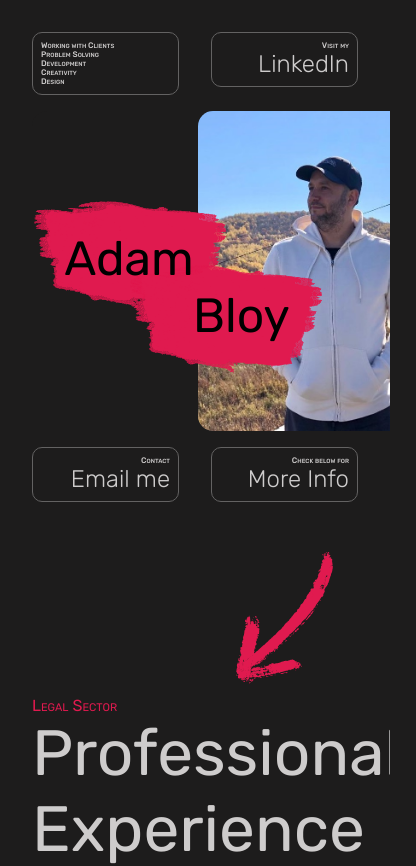
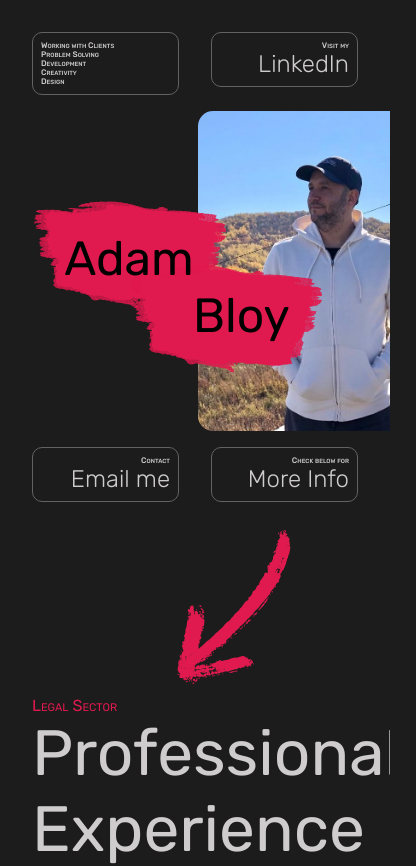
Before and after one commit to AdamBloy/portfolio, a Next.js app: page / in a window 390 px wide. Shown: the top 866 px of the page, 416 px wide, since content can reach past the window. Built offline with nearby package versions, Linux system fonts and the light colour scheme.

Commit message:
added some additional media queries

```diff
--- a/app/components/sectionStyle.module.css
+++ b/app/components/sectionStyle.module.css
@@ -539,6 +539,25 @@
   right: 20%;
   transform: rotate(5deg) translate(-12rem, -8rem) scaleX(-1);
 }
+
+@media (min-width: 1650px) {
+  .svgLoopDown {
+    border: 1px solid red;
+    transform: translate(21rem, -8rem);
+  }
+}
+@media (min-width: 1300px) {
+  .svgLoopDown {
+    /* border: 1px solid white; */
+    transform: translate(-1rem, -8rem);
+  }
+}
+@media (min-width: 750px) {
+  .svgLoopDown {
+    width: 20rem;
+    height: 30rem;
+  }
+}
 @media (max-width: 750px) {
   .arrowDivider {
     height: 20rem;
@@ -552,8 +571,13 @@
     background-color: transparent;
   }
   .svgLoopDown {
-    width: 30%;
-    height: 38%;
+    width: 10rem;
+    height: 20rem;
+  }
+}
+@media (min-width: 410px) {
+  .svgLoopDown {
+    transform: translate(-2rem, -12rem);
   }
 }
 @media (max-width: 375px) {
@@ -692,9 +716,19 @@
     transform: rotate(85deg) translate(0rem, -2rem) scaleX(-1);
   }
 }
+/* @media (min-width: 1550px) {
+  .svgDownArrowFlipped {
+    width: 15rem;
+    height: 15rem;
+    transform: rotate(-240deg) translate(15rem, 15rem) scaleX(1);
+    border: 1px solid red;
+  }
+} */
 @media (min-width: 1050px) {
   .svgDownArrowFlipped {
-    transform: rotate(310deg) translate(80rem, 30rem) scaleX(1);
+    width: 15rem;
+    height: 15rem;
+    transform: rotate(-260deg) translate(-5rem, -5rem) scaleX(-1);
   }
 }
 @media (min-width: 1050px) {
--- a/app/page.module.css
+++ b/app/page.module.css
@@ -363,53 +363,60 @@
   z-index: 1;
   background-color: transparent;
   position: absolute;
-  width: 35%;
-  height: 60%;
+  width: 20rem;
+  height: 20rem;
   right: 20%;
   transform: rotate(-25deg) translate(0rem, 4rem);
 }
 
-@media (min-width: 2050) {
+@media (min-width: 2050px) {
+  .svgDownArrow {
+    width: 26rem;
+    height: 26rem;
+    transform: rotate(-25deg) translate(-22rem, 5rem);
+  }
+}
+@media (max-width: 2050px) {
+  .svgDownArrow {
+    width: 26rem;
+    height: 26rem;
+    transform: rotate(-25deg) translate(-10rem, 10rem);
+  }
+}
+
+@media (max-width: 1550px) {
+  .svgDownArrow {
+    width: 25rem;
+    height: 25rem;
+    right: 20%;
+    transform: rotate(-25deg) translate(-2rem, 20rem);
+  }
+}
+
+@media (max-width: 1050px) {
+  .svgDownArrow {
+    width: 20rem;
+    height: 20rem;
+    right: 20%;
+    transform: rotate(-25deg) translate(-5rem, 10rem);
+  }
+}
+
+@media (max-width: 850px) {
+  .svgDownArrow {
+    width: 16rem;
+    height: 16rem;
+    right: 20%;
+    transform: rotate(-25deg) translate(2rem, 10rem);
+  }
+}
+
+@media (max-width: 550px) {
   .svgDownArrow {
     width: 10rem;
     height: 10rem;
     right: 20%;
-    transform: rotate(-25deg) translate(-8rem, 4rem);
-    border: 1px solid pink;
-  }
-}
-
-@media (min-width: 1050px) {
-  .svgDownArrow {
-    width: 35%;
-    height: 40%;
-    right: 20%;
-    transform: rotate(-25deg) translate(-6rem, 12rem);
-  }
-}
-
-@media (min-width: 1550px) {
-  .svgDownArrow {
-    width: 25%;
-    height: 40%;
-    right: 20%;
-    transform: rotate(-25deg) translate(-8rem, 4rem);
-  }
-}
-@media (max-width: 850px) {
-  .svgDownArrow {
-    width: 35%;
-    height: 60%;
-    right: 20%;
-    transform: rotate(-25deg) translate(2rem, 2rem);
-  }
-}
-@media (max-width: 550px) {
-  .svgDownArrow {
-    width: 35%;
-    height: 38%;
-    right: 20%;
-    transform: rotate(-25deg) translate(2rem, 2rem);
+    transform: rotate(-25deg) translate(-2rem, 5rem);
   }
 }
 
```
